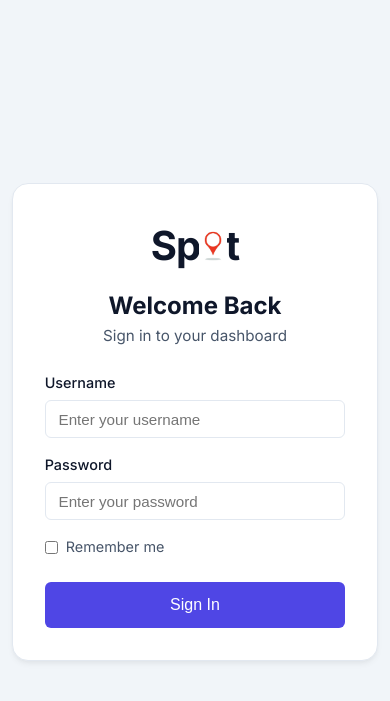
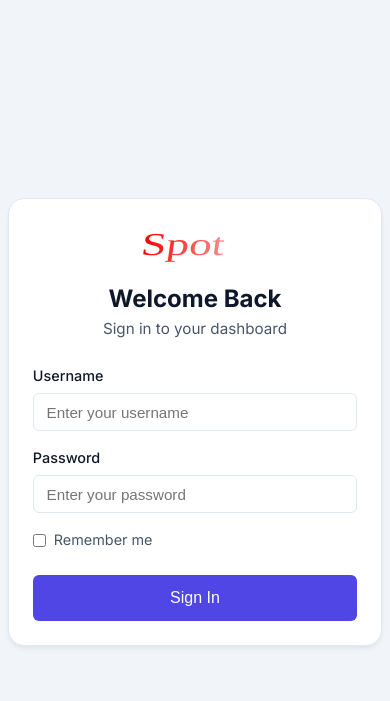
Before and after one commit to Elizabeth-creator-tech/crystalclean-auto, a Flask app: page / in a window 390 px wide. Shown: the top 701 px of the page. Run offline with Flask 3, Linux system fonts and the light colour scheme.

Commit message:
feat: rebrand to Spot with custom SVG logo, optimize login page, and finalize mobile UI

```diff
--- a/app/static/css/style.css
+++ b/app/static/css/style.css
@@ -112,7 +112,7 @@ a:hover {
 
 /* Centered Form Layout */
 .form-container {
-    max-width: 500px;
+    max-width: 450px;
     margin: 3rem auto;
     background: var(--bg-surface);
     padding: 2.5rem;
@@ -633,10 +633,11 @@ a:hover {
 
     /* Centered forms shrink on mobile but keep centering */
     /* Centered forms shrink on mobile but keep centering */
+    /* Centered forms shrink on mobile but keep centering */
     .form-container {
-        margin: 1.5rem auto;
-        padding: 2rem;
-        width: 94%;
+        margin: 1rem auto;
+        padding: 1.5rem;
+        width: 96%;
         max-width: none;
     }
 
--- a/app/templates/login.html
+++ b/app/templates/login.html
@@ -6,22 +6,18 @@
     <meta name="viewport" content="width=device-width, initial-scale=1.0">
     <title>Login - Spot</title>
     <link rel="stylesheet" href="{{ url_for('static', filename='css/style.css') }}">
-    <!-- PNG Favicon -->
-    <link rel="icon" type="image/png" href="{{ url_for('static', filename='images/spot_marker.png') }}">
+    <!-- SVG Favicon -->
+    <link rel="icon" type="image/svg+xml" href="{{ url_for('static', filename='images/spot.svg') }}">
 </head>
 
 <body>
     <div class="main-content"
         style="display: flex; flex-direction: column; justify-content: center; min-height: 100vh; padding: 1rem 0;">
-        <div class="form-container" style="margin: 0 auto; max-width: 400px; padding: 2rem;">
+        <div class="form-container">
             <div class="text-center" style="margin-bottom: 1.5rem;">
                 <div style="margin-bottom: 1rem;">
-                    <span
-                        style="font-family: 'Inter', sans-serif; font-size: 2.5rem; letter-spacing: -1px; font-weight: 700; color: var(--text-primary);">Sp</span>
-                    <img src="{{ url_for('static', filename='images/spot_marker.png') }}" alt="o"
-                        style="height: 40px; width: auto; margin: 0 -6px; transform: translateY(6px);">
-                    <span
-                        style="font-family: 'Inter', sans-serif; font-size: 2.5rem; letter-spacing: -1px; font-weight: 700; color: var(--text-primary);">t</span>
+                    <img src="{{ url_for('static', filename='images/spot.svg') }}" alt="Spot"
+                        style="height: 40px; width: auto; margin: 0 -2px; transform: translateY(8px);">
                 </div>
                 <!-- Compact Header -->
                 <h1 style="font-size: 1.5rem; margin-bottom: 0.25rem;">Welcome Back</h1>
```
Also changed, not shown: app/templates/base.html (+5 -7 lines), app.db, app/static/images/favicon.svg (deleted), app/static/images/spot.svg (added), app/static/images/spot_marker.png (deleted).
